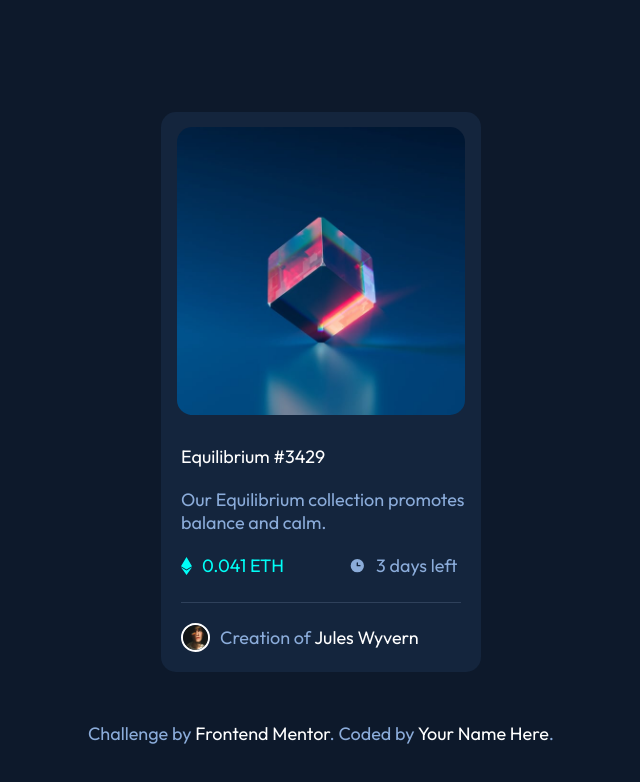
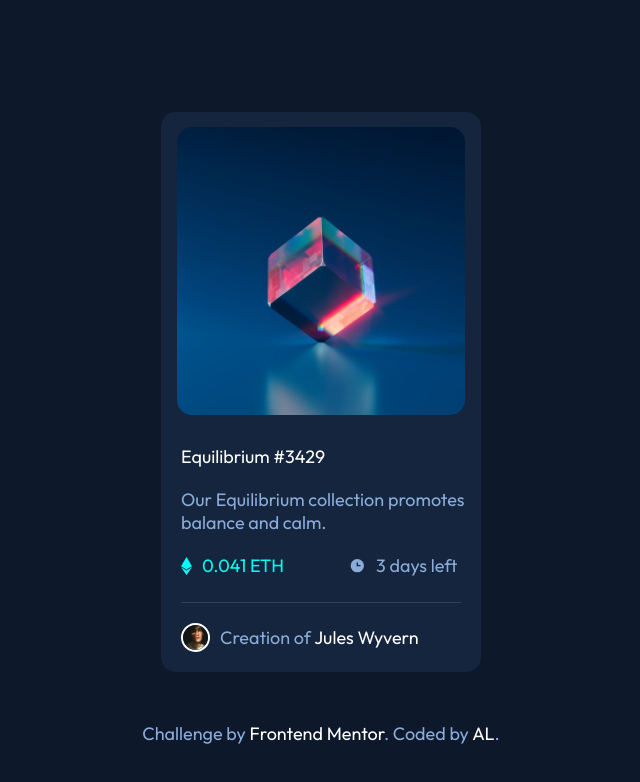
Before and after one commit to kurokurome/nft-preview-card-component, a plain HTML site: page index.html in a window 1280 px wide. Shown: the whole page, without its empty margins (319-959 px from the left). Drawn offline with Linux system fonts and the light colour scheme.

Commit message:
Update index.html

```diff
--- a/index.html
+++ b/index.html
@@ -29,6 +29,6 @@
         </div>
       </div>
     </div>
-    <div class="attribution">Challenge by <a href="https://www.frontendmentor.io?ref=challenge" target="_blank">Frontend Mentor</a>. Coded by <a href="#">Your Name Here</a>.</div>
+    <div class="attribution">Challenge by <a href="https://www.frontendmentor.io?ref=challenge" target="_blank">Frontend Mentor</a>. Coded by <a href="https://github.com/kurokurome">AL</a>.</div>
   </body>
 </html>
```
